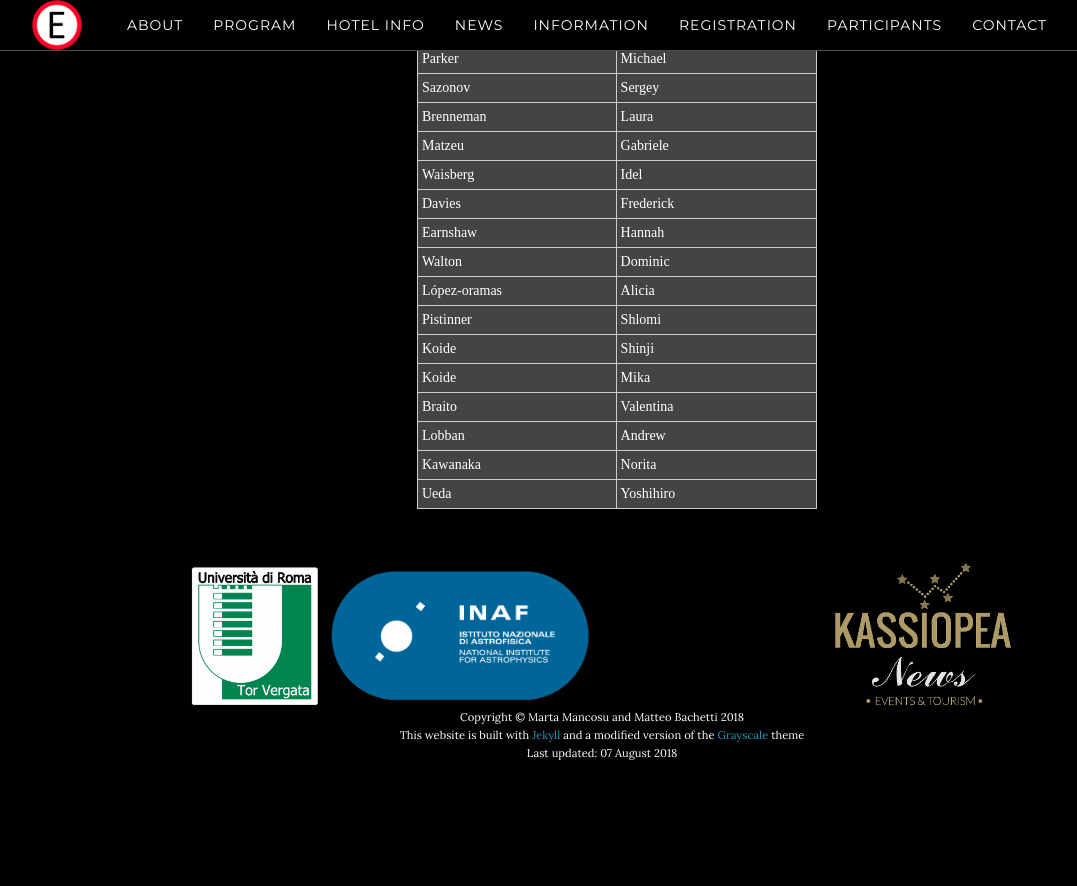
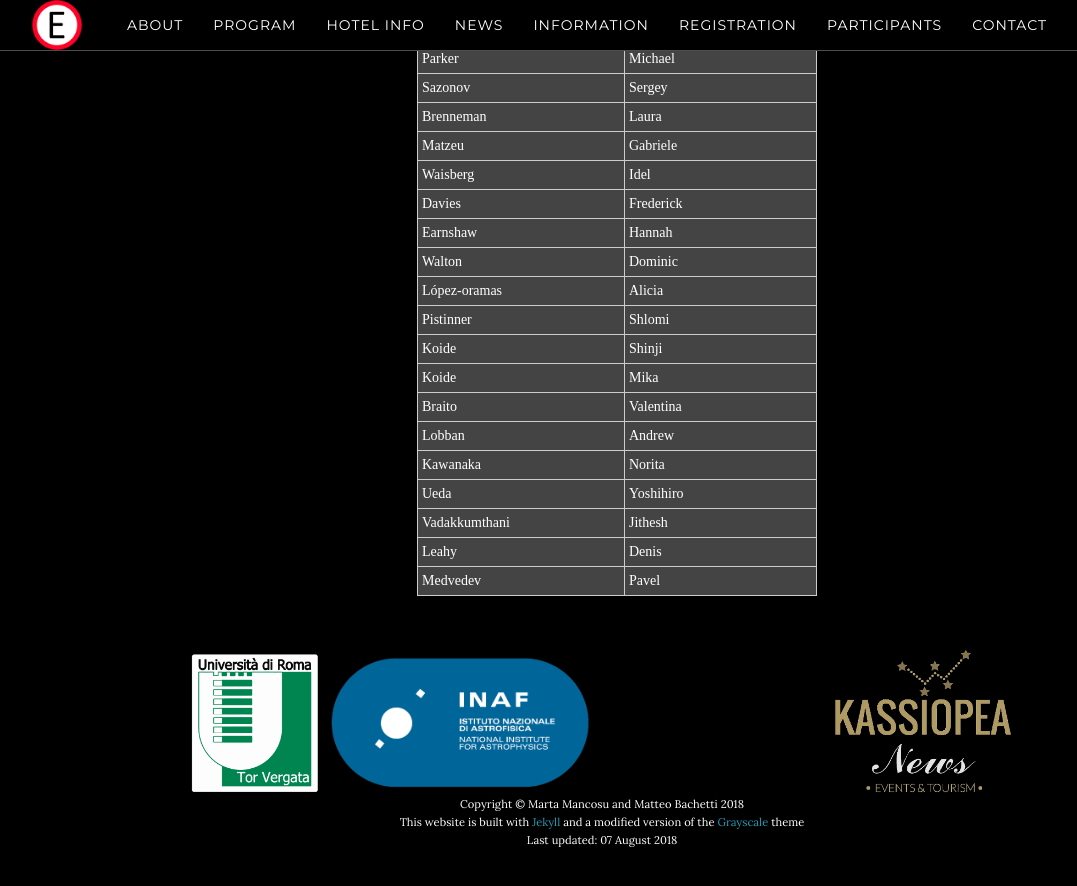
Before and after one commit to breakingthelimits/supereddington2018, a Jekyll site: the page built from registered/index.html, in a window 1280 px wide and 900 px high, scrolled down 514 px. Shown: the top 886 px of the window, without its empty margins (38-1115 px from the left). Built offline with Jekyll 4.4.1, drawn with Linux system fonts in a browser that asks for light colours; before the commit the page ends 1327 px from its top, so only the background shows below that.

Commit message:
add partecipants

```diff
--- a/registered/index.html
+++ b/registered/index.html
@@ -53,6 +53,9 @@ title: Registered partecipants
 	 <tr><td>Lobban</td><td>Andrew</td></tr>
 	 <tr><td>Kawanaka</td><td>Norita</td></tr>
 	 <tr><td>Ueda</td><td>Yoshihiro</td></tr>
+	 <tr><td>Vadakkumthani</td><td>Jithesh</td></tr>
+ 	 <tr><td>Leahy</td><td>Denis</td></tr>
+	 <tr><td>Medvedev</td><td>Pavel</td></tr>
 </tbody></table>
 
 
```
